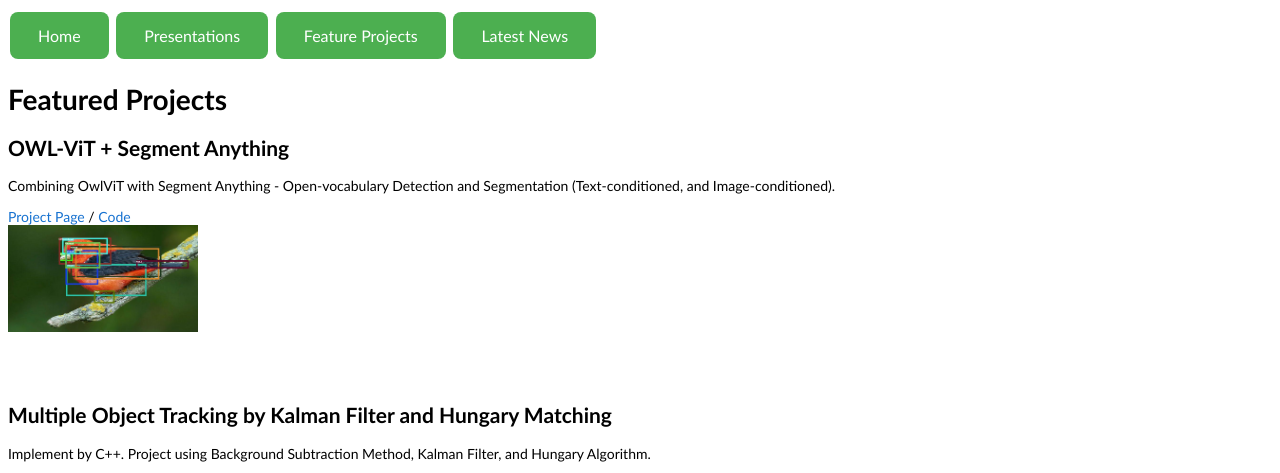
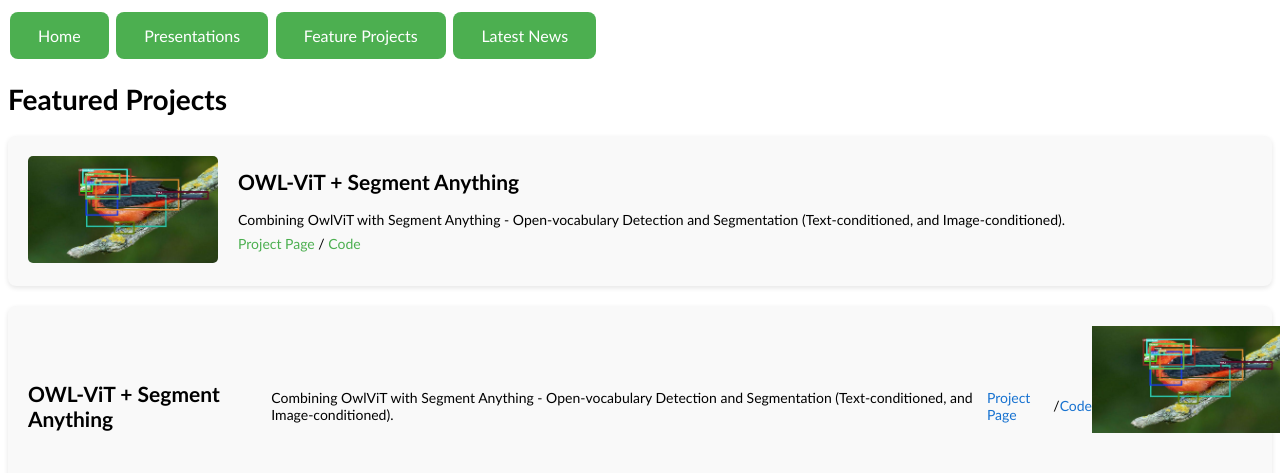
Before and after one commit to ngthanhtin/ngthanhtin.github.io, a Jekyll site: the page projects.html, which Jekyll copies as it is, in a window 1280 px wide, cut to the strip 0-473 px from the top of the page. Built offline with Jekyll 4.4.1, drawn with Linux system fonts in a browser that asks for light colours.

Commit message:
Update projects.html

```diff
--- a/projects.html
+++ b/projects.html
@@ -26,10 +26,36 @@
             box-shadow: 0 8px 16px 0 rgba(0,0,0,0.2); /* Shadow effect on hover */
         }
 
+        /* Project Styles */
+        .project {
+            background-color: #f9f9f9; /* Light grey background */
+            padding: 20px;
+            margin: 20px 0;
+            border-radius: 8px; /* Rounded corners */
+            box-shadow: 0 2px 5px rgba(0,0,0,0.1); /* Subtle shadow */
+            display: flex;
+            align-items: center;
+        }
+        .project-image {
+            flex: 0 0 190px; /* Do not grow or shrink, fixed width */
+            margin-right: 20px; /* Space between image and text */
+        }
         .project-image img {
-        width: 190px;  /* Fixed width */
-        height: 120px; /* Fixed height */
-        object-fit: cover; /* Ensures the image covers the set area, may crop */
+            width: 100%; /* Full width of the container */
+            height: auto;
+            border-radius: 5px; /* Rounded corners for images */
+        }
+        .project-content {
+            flex: 1; /* Take up remaining space */
+        }
+        .project-content h2 {
+            margin-top: 0; /* Remove margin top */
+        }
+        .project-content p {
+            margin-bottom: 0.5em; /* Space between paragraphs */
+        }
+        .project-content a {
+            color: #4CAF50; /* Green text for links */
         }
 
     </style>
@@ -46,6 +72,18 @@
     </header>
     <main>
         <h1>Featured Projects</h1>
+
+        <div class="project">
+            <div class="project-image">
+                <img src='images/owlvit_box.jpg' alt="OWL-ViT + Segment Anything">
+            </div>
+            <div class="project-content">
+                <h2>OWL-ViT + Segment Anything</h2>
+                <p>Combining OwlViT with Segment Anything - Open-vocabulary Detection and Segmentation (Text-conditioned, and Image-conditioned).</p>
+                <a href="#">Project Page</a> /
+                <a href="https://github.com/ngthanhtin/owlvit_segment_anything">Code</a>
+            </div>
+        </div>
 
         <div class="project">
             <h2>OWL-ViT + Segment Anything</h2>
```
